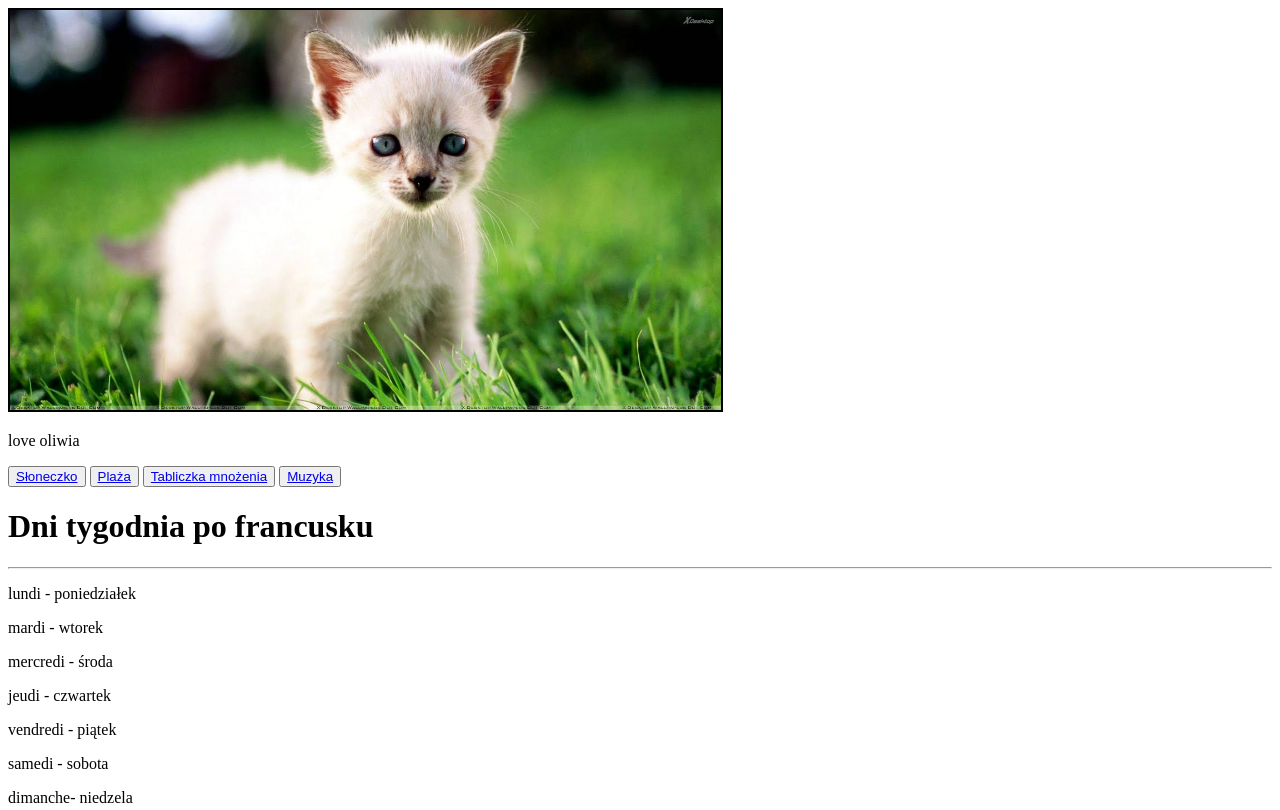
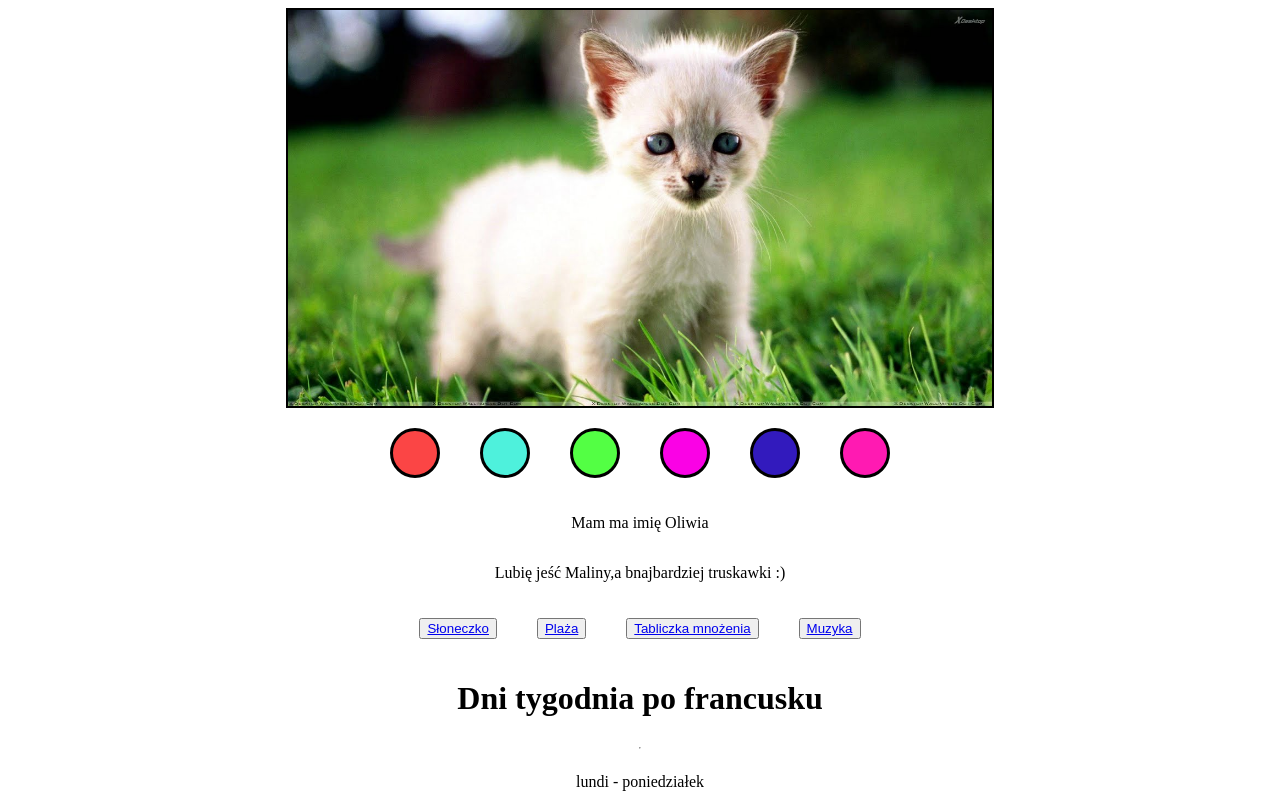
Before and after one commit to oliwia201/moja-strona-www, a plain HTML site: page index.html in a window 1280 px wide. Shown: the top 810 px of the page. Drawn offline with Linux system fonts and the light colour scheme.

Commit message:
add color buttons

```diff
--- /dev/null
+++ b/colors.js
@@ -0,0 +1,17 @@
+const red = document.querySelector('.red');
+const maritime = document.querySelector('.maritime');
+const brightGreen = document.querySelector('.bright-green');
+const purple = document.querySelector('.purple');
+const blue = document.querySelector('.blue');
+const pink = document.querySelector('.pink');
+
+function changeColor(){
+    document.body.className = this.className;
+}
+
+red.addEventListener('click', changeColor);
+maritime.addEventListener('click', changeColor);
+brightGreen.addEventListener('click', changeColor);
+purple.addEventListener('click', changeColor);
+blue.addEventListener('click', changeColor);
+pink.addEventListener('click', changeColor);
--- a/index.html
+++ b/index.html
@@ -3,14 +3,28 @@
 	<head>
 		<meta charset="utf-8">
 		<title>moja nowa strona</title>
+		<link rel="stylesheet" href="style.css">
 	</head>
 	<body>
 		<img src="kotek.jpg" height="400 px" border="2px" alt="snowflake" />
-		<p>love oliwia</p>
-		<button><a href="sun.html">Słoneczko</a></button>
-		<button><a href="./plaza/index.html">Plaża</a></button>
-		<button><a href="./mnozenie/index.html">Tabliczka mnożenia</a></button>
-		<button><a href="./muzyka/index.html">Muzyka</a></button>
+
+		<div class="colors">
+			<div class="red" id="btn"></div>
+			<div class="maritime" id="btn"></div>
+			<div class="bright-green" id="btn"></div>
+			<div class="purple" id="btn"></div>
+			<div class="blue" id="btn"></div>
+			<div class="pink" id="btn"></div>
+		</div>
+
+		<p>Mam ma imię Oliwia</p>
+		<p>Lubię jeść Maliny,a bnajbardziej truskawki :)</p>
+		<nav>
+			<button><a href="sun.html">Słoneczko</a></button>
+			<button><a href="./plaza/index.html">Plaża</a></button>
+			<button><a href="./mnozenie/index.html">Tabliczka mnożenia</a></button>
+			<button><a href="./muzyka/index.html">Muzyka</a></button>
+		</nav>
 		<h1>Dni tygodnia po francusku</h1>
 		<hr />
 		<p>lundi - poniedziałek</p>
@@ -30,5 +44,7 @@
 		<P>Friday - piątek</P>
 		<P>Saturday - sobota</P>
 		<P>Sunday - niedzela</p>
+
+		<script src="colors.js"></script>
 	</body>
 </html>
--- /dev/null
+++ b/style.css
@@ -0,0 +1,63 @@
+* {
+
+    box-sizing: border-box;
+}
+
+body {
+    display: flex;
+    align-items: center;
+    justify-content: center;
+    flex-direction: column;
+}
+nav {
+    display: flex;
+    flex-direction: row;
+    align-items: center;
+    justify-content: center;
+}
+button {
+    margin: 20px;
+}
+
+
+.colors {
+    width: 100vw;
+    display: flex;
+    flex-direction: row;
+    align-items: center;
+    justify-content: center;
+
+}
+
+#btn {
+    width: 50px;
+    height: 50px;
+    border: solid black;
+    border-radius: 50px;
+    margin: 20px;
+    cursor: pointer;
+}
+
+.red {
+    background-color: rgba(250, 2, 2, 0.733);
+}
+
+.maritime {
+    background-color: rgba(14, 236, 207, 0.733);
+}
+
+.bright-green {
+    background-color: rgba(21, 255, 0, 0.733);
+}
+
+.purple {
+    background-color: rgb(250, 2, 229);
+}
+
+.blue {
+    background-color: rgba(27, 0, 182, 0.897);
+}
+
+.pink {
+    background-color: rgba(255, 0, 170, 0.897);
+}
```
Also changed, not shown: muzyka/index.html (+5 -0 lines).
